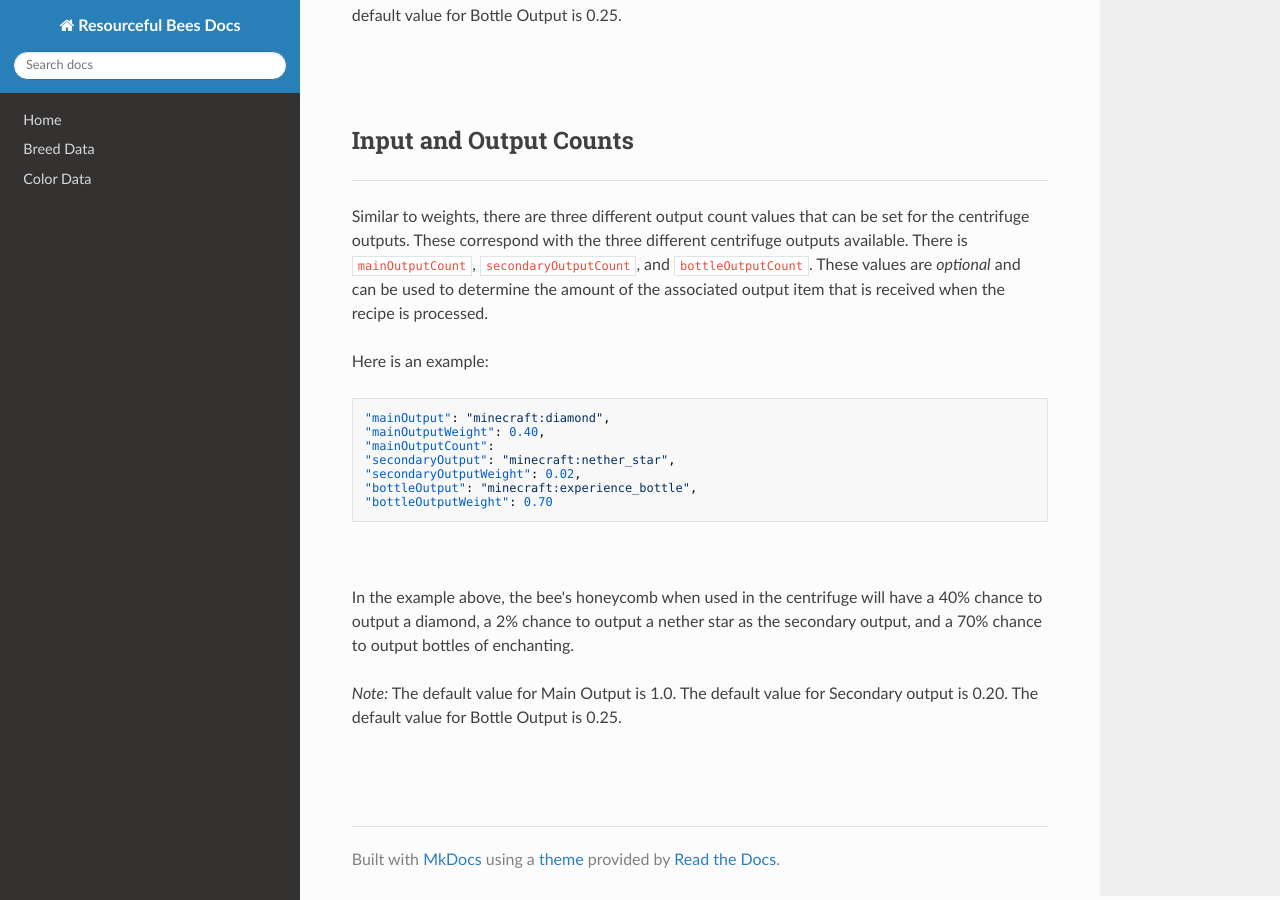
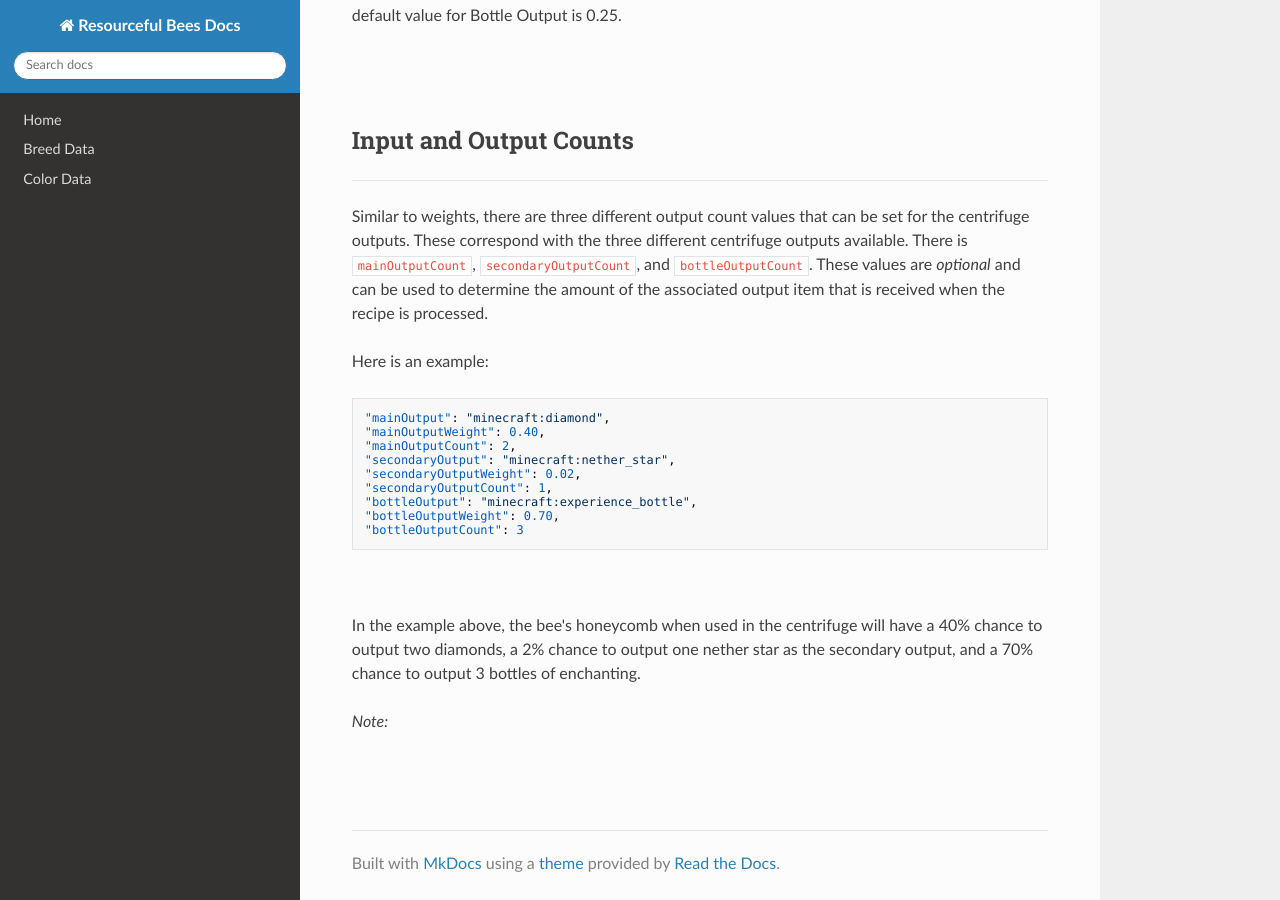
Before and after one commit to Team-Resourceful/ResourcefulBeesDocs, an MkDocs documentation site: the page built from docs/bee_data/centrifuge_data.md, in a window 1280 px wide and 900 px high, scrolled down 2192 px. Built offline with MkDocs 1.6.1, drawn with Linux system fonts in a browser that asks for light colours; nearby versions of some CDN libraries.

Commit message:
docs/bee_data/centrifuge_data.md updated from https://stackedit.io/

````diff
--- a/docs/bee_data/centrifuge_data.md
+++ b/docs/bee_data/centrifuge_data.md
@@ -80,20 +80,22 @@ Here is an example:
 ```json
 "mainOutput": "minecraft:diamond",
 "mainOutputWeight": 0.40,
-"mainOutputCount":
+"mainOutputCount": 2,
 "secondaryOutput": "minecraft:nether_star",
 "secondaryOutputWeight": 0.02,
+"secondaryOutputCount": 1,
 "bottleOutput": "minecraft:experience_bottle",
-"bottleOutputWeight": 0.70
+"bottleOutputWeight": 0.70,
+"bottleOutputCount": 3
 ```
 <br>
 
-In the example above, the bee's honeycomb when used in the centrifuge will have a 40% chance to output a diamond, a 2% chance to output a nether star as the secondary output, and a 70% chance to output bottles of enchanting. <br>
+In the example above, the bee's honeycomb when used in the centrifuge will have a 40% chance to output two diamonds, a 2% chance to output one nether star as the secondary output, and a 70% chance to output 3 bottles of enchanting. <br>
 
-*Note:* The default value for Main Output is 1.0. The default value for Secondary output is 0.20. The default value for Bottle Output is 0.25.
+*Note:*
 
 <br>
 <br>
 <!--stackedit_data:
-eyJoaXN0b3J5IjpbLTEwNzE3NzU1MjRdfQ==
+eyJoaXN0b3J5IjpbOTg0MTc1MDc0XX0=
 -->
````
